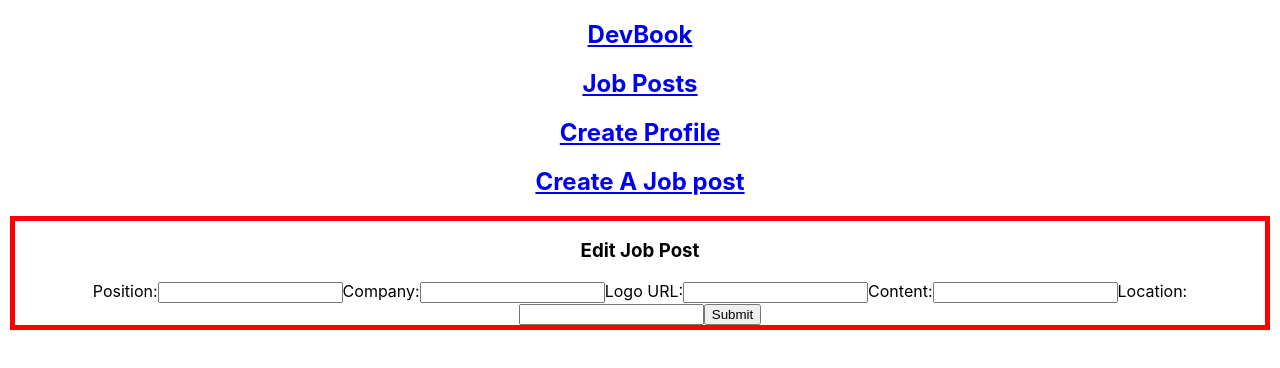
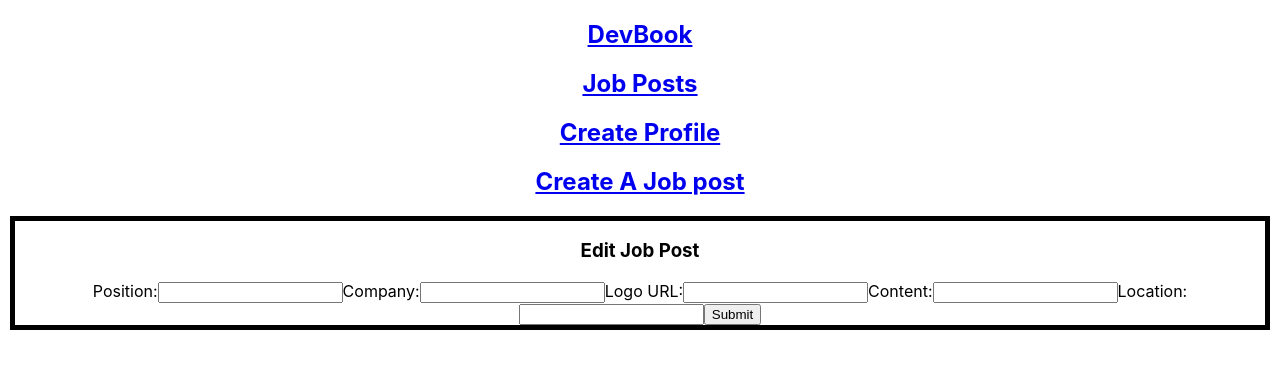
Before and after one commit to CourtneyLTyler/devbook-fe, a React (Create React App) app: page /jobs/edit/1 in a window 1280 px wide. Shown: the top 368 px of the page. Built offline with nearby package versions, Linux system fonts and the light colour scheme; no server answers.

Commit message:
Saving all changes and then going to merge linkingModel branch into dev branch. Then: Group will work on merge conflicts. We are preparing for our Token Q&A with Jimbo

```diff
--- a/src/Comment/CommentList.js
+++ b/src/Comment/CommentList.js
@@ -25,6 +25,7 @@ class CommentList extends Component {
                     <p>Comment: {item.content}</p>
                     <p>Comment ID: {item._id}</p>
                     <p>Likes: {item.likes}</p>
+                    <p>Author: {item.user}</p>
                     <Link to={`/comments/edit/${item._id}`}>
                         <button>Update</button>
                     </Link>
--- a/src/Job/Job.css
+++ b/src/Job/Job.css
@@ -1,4 +1,4 @@
 .indiv-job{
-    border: solid red 5px;
+    border: solid black 5px;
     margin: 20px 10px
 }
```
